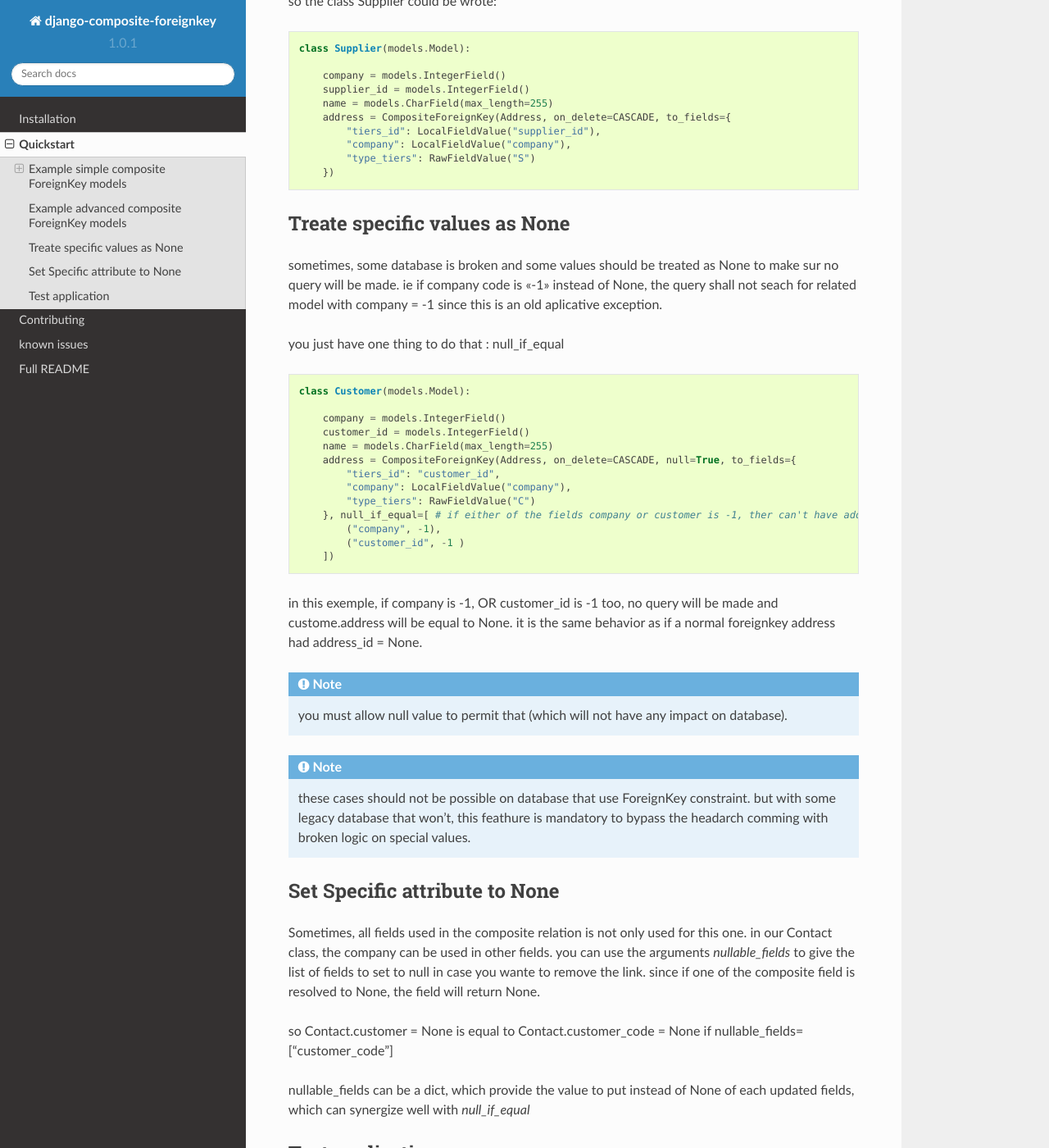
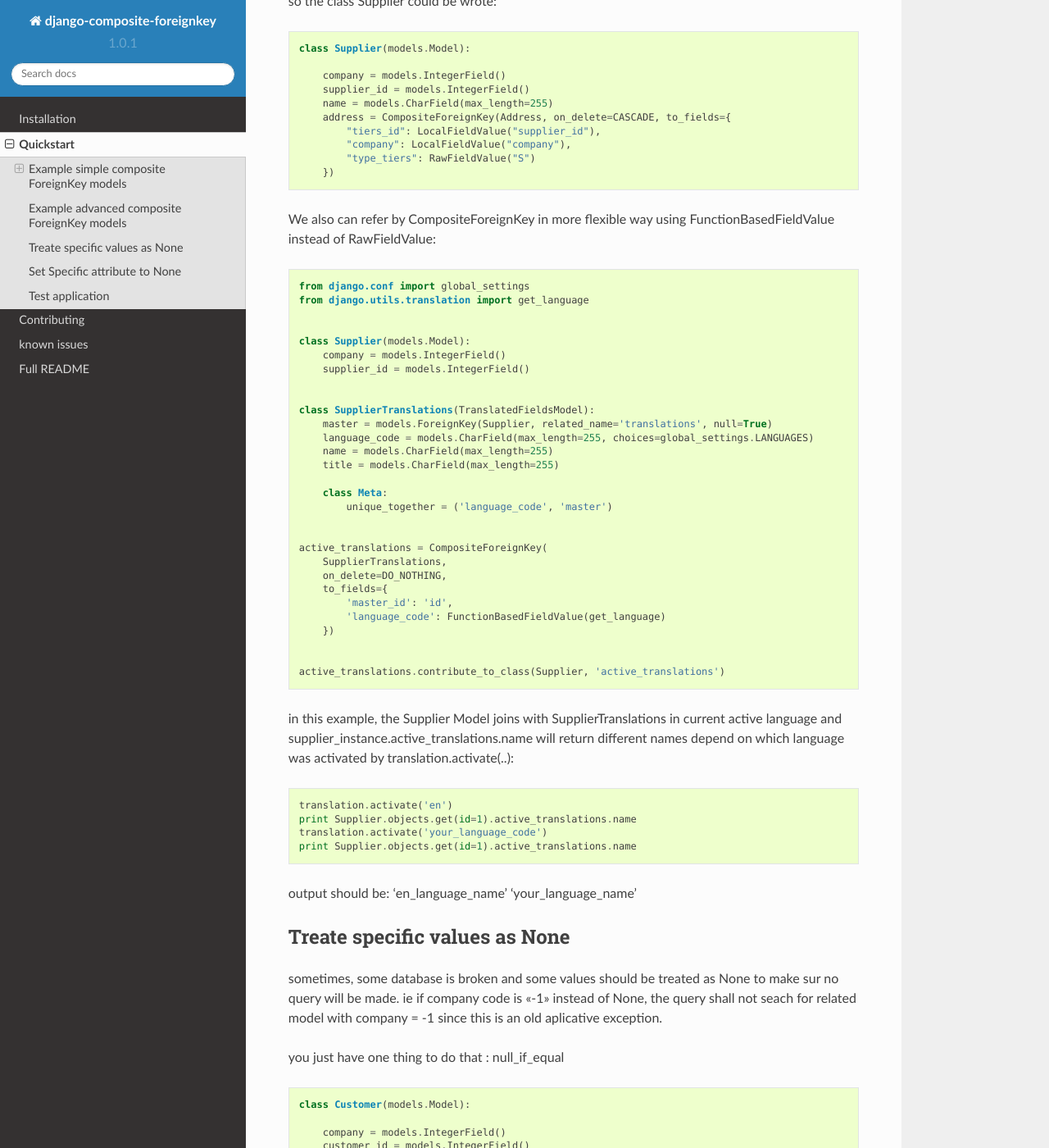
Before and after one commit to onysos/django-composite-foreignkey, a Sphinx documentation site: the page built from docs/quickstart.rst, in a window 1280 px wide and 1400 px high, scrolled down 3337 px. Shown: the whole window at 82% size. Built offline with Sphinx 7.4.7 and the Read the Docs theme 2.0.0, drawn with Linux system fonts in a browser that asks for light colours.

Commit message:
Add an example of usage FunctionBasedFieldValue

```diff
--- a/docs/quickstart.rst
+++ b/docs/quickstart.rst
@@ -196,6 +196,55 @@ so the class Supplier could be wrote:
             "type_tiers": RawFieldValue("S")
         })
 
+We also can refer by CompositeForeignKey in more flexible way using FunctionBasedFieldValue instead of RawFieldValue:
+
+.. code:: python
+
+    from django.conf import global_settings
+    from django.utils.translation import get_language
+
+
+    class Supplier(models.Model):
+        company = models.IntegerField()
+        supplier_id = models.IntegerField()
+
+
+    class SupplierTranslations(TranslatedFieldsModel):
+        master = models.ForeignKey(Supplier, related_name='translations', null=True)
+        language_code = models.CharField(max_length=255, choices=global_settings.LANGUAGES)
+        name = models.CharField(max_length=255)
+        title = models.CharField(max_length=255)
+
+        class Meta:
+            unique_together = ('language_code', 'master')
+
+
+    active_translations = CompositeForeignKey(
+        SupplierTranslations,
+        on_delete=DO_NOTHING,
+        to_fields={
+            'master_id': 'id',
+            'language_code': FunctionBasedFieldValue(get_language)
+        })
+
+
+    active_translations.contribute_to_class(Supplier, 'active_translations')
+
+
+in this example, the Supplier Model joins with SupplierTranslations in current active language and
+supplier_instance.active_translations.name will return different names depend on
+which language was activated by translation.activate(..):
+
+.. code:: python
+
+    translation.activate('en')
+    print Supplier.objects.get(id=1).active_translations.name
+    translation.activate('your_language_code')
+    print Supplier.objects.get(id=1).active_translations.name
+
+output should be:
+'en_language_name'
+'your_language_name'
 
 Treate specific values as None
 ------------------------------
```
